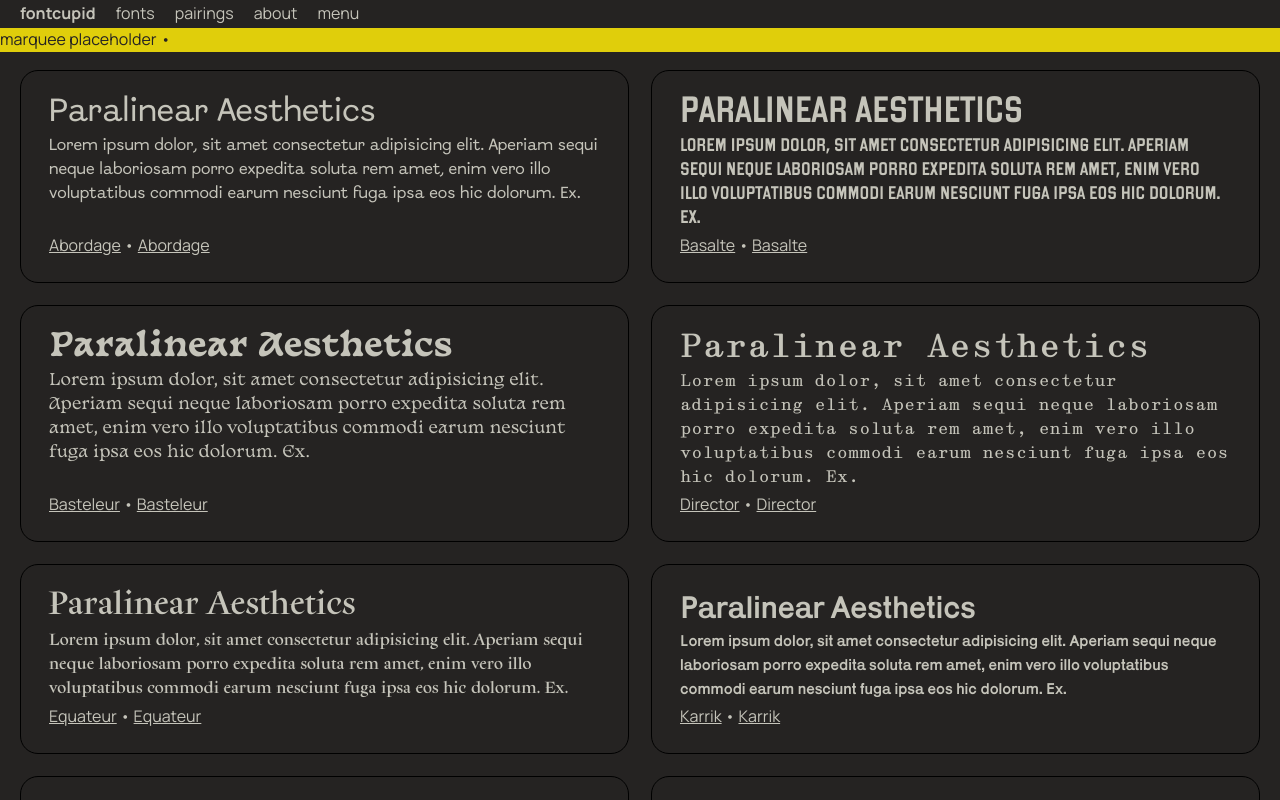
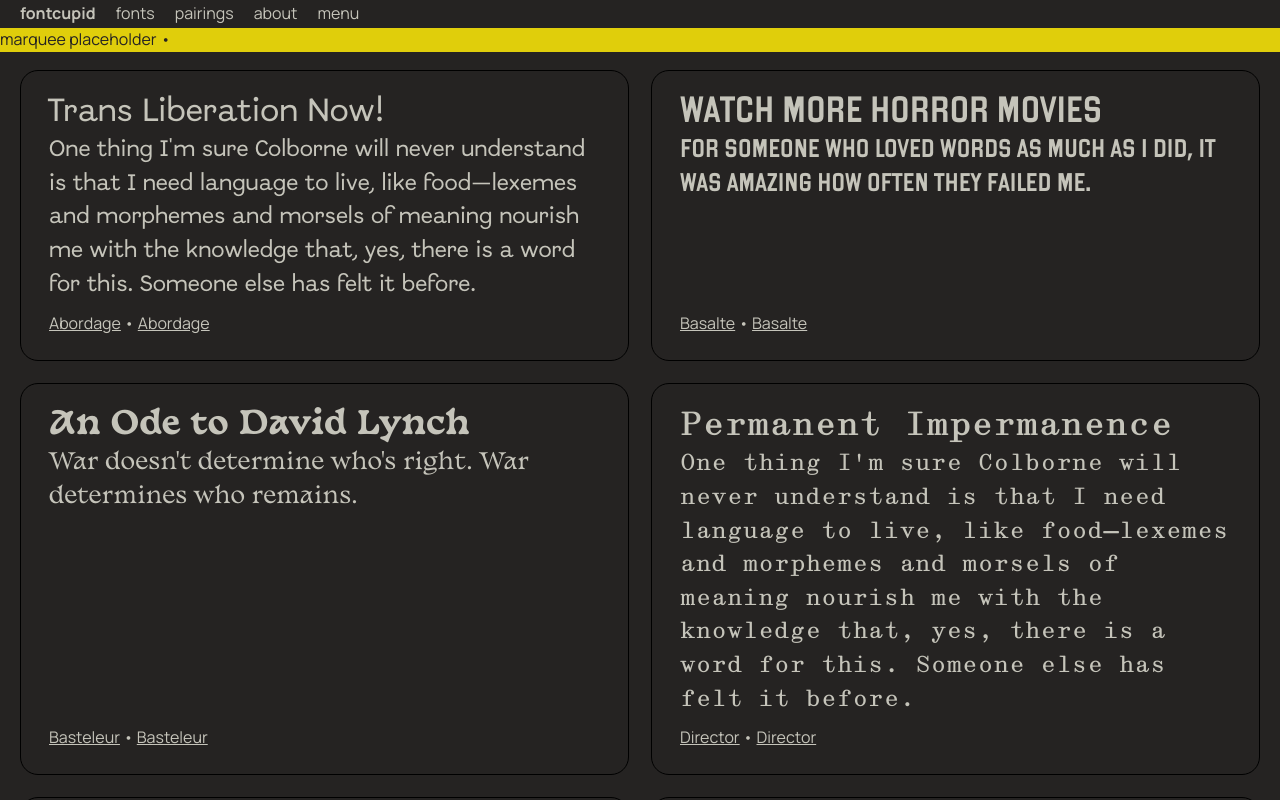
Before and after one commit to maxniederer/os-font-pairs, a React (Vite) app: page / in a window 1280 px wide. Shown: the top 800 px of the page. Built offline with nearby package versions, Linux system fonts and the light colour scheme.

Commit message:
adding random placeholder text to card previews

```diff
--- /dev/null
+++ b/src/assets/palettes.json
@@ -0,0 +1,6 @@
+[
+  ["#545e89", "#edf4ea"],
+  ["#c32159", "#f9faeb"],
+  ["#000", "#bea9da"],
+  ["#000", "#fd3559"]
+]
--- a/src/assets/scss/index.scss
+++ b/src/assets/scss/index.scss
@@ -114,6 +114,10 @@ main {
   @media (min-width: 800px) {
     grid-template-columns: repeat(2, minmax(0, 1fr));
   }
+
+  @media (min-width: 1300px) {
+    grid-template-columns: repeat(3, minmax(0, 1fr));
+  }
 }
 
 .card {
@@ -128,6 +132,10 @@ main {
   *:nth-child(2) {
     flex-grow: 1;
   }
+}
+
+.card-credit {
+  margin-top: 6px;
 }
 
 // FOOTER
--- /dev/null
+++ b/src/assets/text.json
@@ -0,0 +1,22 @@
+{
+  "head": [
+    "Trans Liberation Now!",
+    "Free All Colonized Peoples",
+    "End All Deliverables",
+    "Permanent Impermanence",
+    "How Tremendous the Agony of Unmade Decisions",
+    "Through the Thorns, to the Stars",
+    "Watch More Horror Movies",
+    "An Ode to David Lynch"
+  ],
+  "body": [
+    "Ideas are like fish. If you want to catch little fish, you can stay in the shallow water. But if you want to catch the big fish, you've got to go deeper. Down deep, the fish are more powerful and more pure. They're huge and abstract. And they're very beautiful.",
+    "I hate slick and pretty things. I prefer mistakes and accidents. Which is why I like things like cuts and bruises—they're like little flowers. I've always said that if you have a name for something, like 'cut' or 'bruise,' people will automatically be disturbed by it. But when you see the same thing in nature, and you don't know what it is, it can be very beautiful.",
+    "I learned that just beneath the surface there's another world, and still different worlds as you dig deeper. I knew it as a kid, but I couldn't find the proof. It was just a kind of feeling. There is goodness in blue skies and flowers, but another force—a wild pain and decay—also accompanies everything.",
+    "One thing I'm sure Colborne will never understand is that I need language to live, like food—lexemes and morphemes and morsels of meaning nourish me with the knowledge that, yes, there is a word for this. Someone else has felt it before.",
+    "For someone who loved words as much as I did, it was amazing how often they failed me.",
+    "War doesn't determine who's right. War determines who remains.",
+    "The marvelous railway-stations never afford us shelter anymore: the long passages terrify us. So in order to go on living these monotonous minutes must still be stifled, these scraps of centuries. Once we loved the year's last sunny days, the narrow plains where our eyes' gaze flowed like those impetuous rives of our childhood. There remain nothing but reflections now in the woods repopulated with absurd animals, with well-known plants.",
+    "It was the end of sorrow lies. The rail stations were dead, flowing like bees stung from honeysuckle. The people hung back and watched the ocean, animals flew in and out of focus. The time had come. Yet king dogs never grow old—they stay young and fit, and someday they might come to the beach and have a few drinks, a few laughs, and get on with it. But not now. The time had come; we all knew it. But who would go first?"
+  ]
+}
--- a/src/components/Card.tsx
+++ b/src/components/Card.tsx
@@ -1,6 +1,6 @@
+import Font from "./Font";
+import text from "../assets/text.json";
 import { useState } from "react";
-import Slider from "./Slider";
-import Font from "./Font";
 
 interface Props {
   headFont: Font;
@@ -10,25 +10,18 @@ interface Props {
 }
 
 function Card({ headFont, bodyFont, colorBody, colorBg }: Props) {
-  const [weight, setWeight] = useState(400);
-  const [height, setHeight] = useState(1.5);
-  const [size, setSize] = useState(1.0);
+  let headText: string = "";
+  let ind: number = Math.floor(Math.random() * text["head"].length);
+  headText = text["head"][ind];
 
-  function passWeight(childData: number) {
-    setWeight(childData);
-  }
+  let bodyText: string = "";
+  ind = Math.floor(Math.random() * text["body"].length);
+  bodyText = text["body"][ind];
 
-  function passHeight(childData: number) {
-    setHeight(childData);
-  }
-
-  function passSize(childData: number) {
-    setSize(childData);
-  }
-
-  function toEm(num: number): string {
-    return num + "em";
-  }
+  let bodySize: string = "";
+  bodyText.length > 250 ? (bodySize = "1em") : (bodySize = "1.4em");
+  // let headSize: string = "";
+  // headText.length > 22 ? (headSize = "2em") : (headSize = "3em");
 
   return (
     <>
@@ -37,43 +30,16 @@ function Card({ headFont, bodyFont, colorBody, colorBg }: Props) {
         style={{ color: colorBody, backgroundColor: colorBg }}
       >
         <h1 className={headFont.class} contentEditable="true">
-          Paralinear Aesthetics
+          {headText}
         </h1>
         <p
           className={bodyFont.class}
           contentEditable="true"
-          style={{
-            fontWeight: weight,
-            lineHeight: height,
-            fontSize: toEm(size),
-          }}
+          style={{ fontSize: bodySize }}
         >
-          Lorem ipsum dolor, sit amet consectetur adipisicing elit. Aperiam
-          sequi neque laboriosam porro expedita soluta rem amet, enim vero illo
-          voluptatibus commodi earum nesciunt fuga ipsa eos hic dolorum. Ex.
+          {bodyText}
         </p>
-        {/* <Slider
-          min={0.5}
-          max={2.0}
-          step={0.0625}
-          val={1.0}
-          passValue={passSize}
-        />
-        <Slider
-          min={100}
-          max={900}
-          step={100}
-          val={400}
-          passValue={passWeight}
-        />
-        <Slider
-          min={0.5}
-          max={2.0}
-          step={0.1}
-          val={1.5}
-          passValue={passHeight}
-        /> */}
-        <p className="sub">
+        <p className="sub card-credit">
           <a href="#" className="inline">
             {headFont.name}
           </a>{" "}
```
Also changed, not shown: src/components/Specimen.tsx (added, +90 -0 lines).
